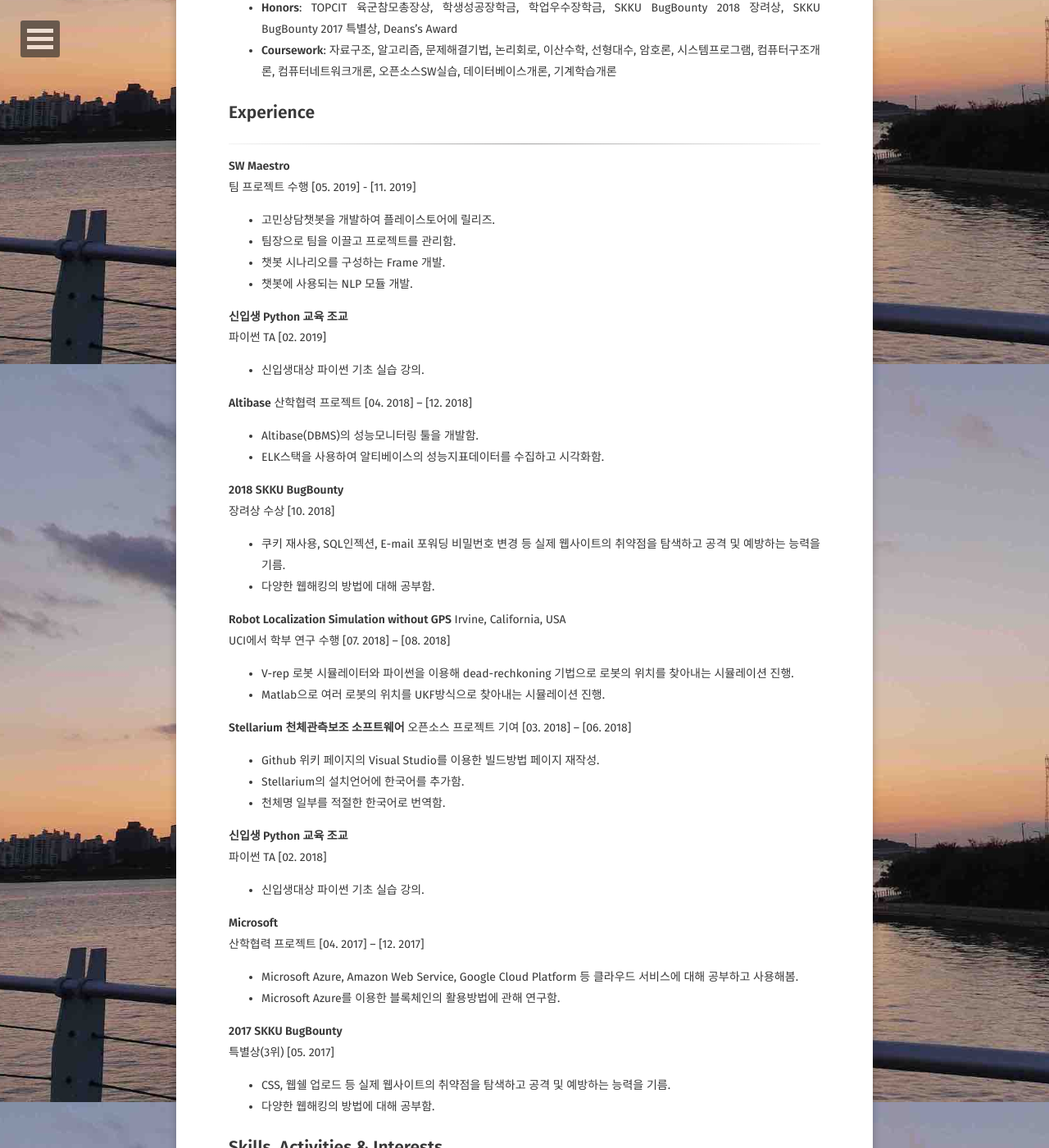
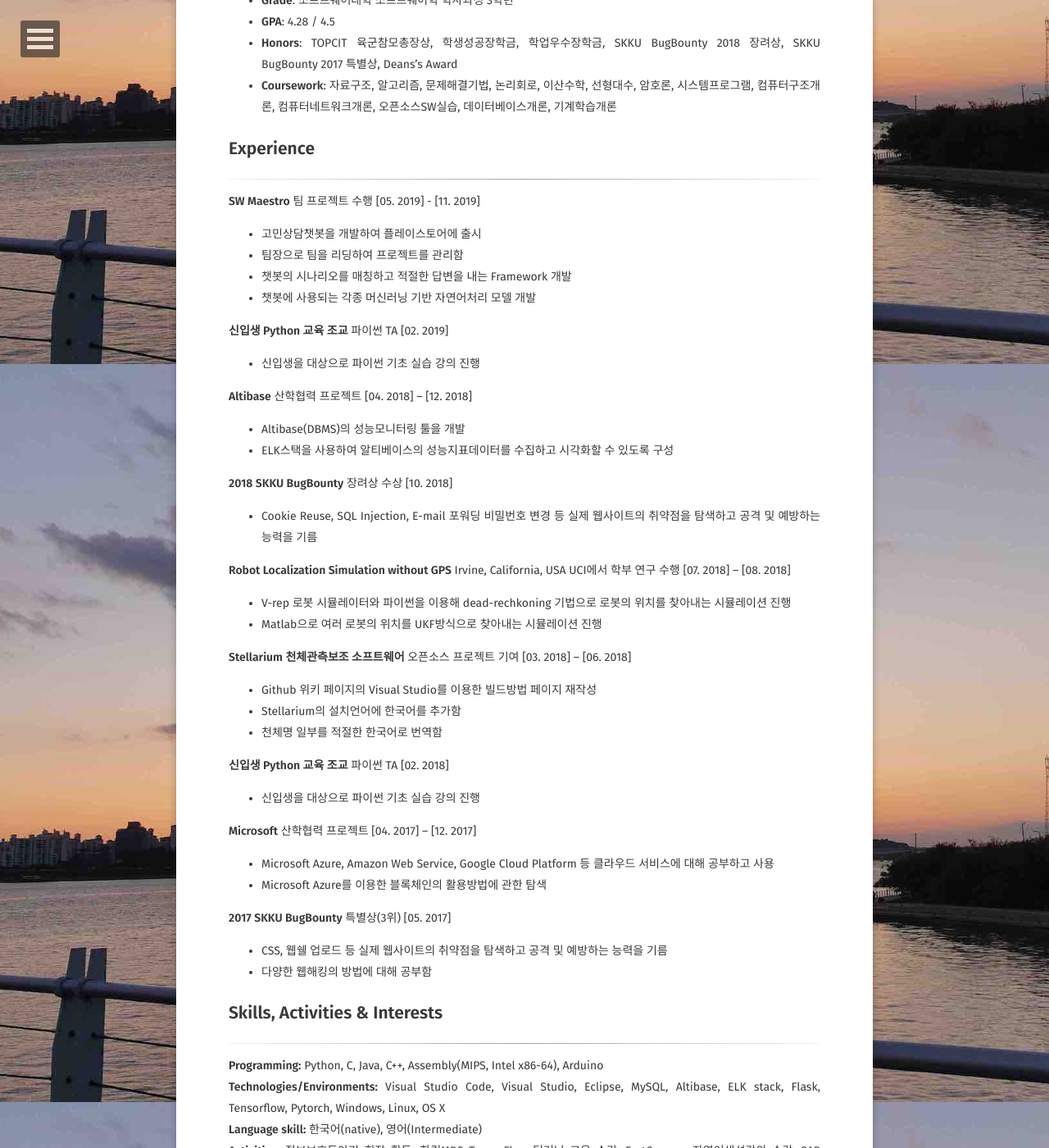
Before and after one commit to psj8252/psj8252.github.io, a Jekyll site: the page built from about/ko.md, in a window 1280 px wide and 1400 px high, scrolled down 456 px. Shown: the whole window at 82% size. Built offline with Jekyll 4.4.1, drawn with Linux system fonts in a browser that asks for light colours; some of the changed text lies outside the part shown.

Commit message:
docs: About Me 페이지 수정

```diff
--- a/about/ko.md
+++ b/about/ko.md
@@ -6,11 +6,14 @@ date: 2019-12-6
 comments: false
 ---
 
-<!-- <center><b>Moon</b> is a minimal, one column jekyll theme.</center> -->
+<center>Last Updated at 19.12.06.</center>
+
 
 ## Education
-<hr/>
-성균관대학교
+
+---
+
+Sungkyunkwan University Suwon, South Korea
 * __Grade__: 소프트웨어대학 소프트웨어학 학사과정 3학년
 * __GPA__: 4.28 / 4.5
 * __Honors__: TOPCIT 육군참모총장상, 학생성공장학금, 학업우수장학금, SKKU BugBounty 2018 장려상, SKKU BugBounty 2017 특별상, Deans’s Award
@@ -18,55 +21,58 @@ comments: false
 오픈소스SW실습, 데이터베이스개론, 기계학습개론
 
 ## Experience
-<hr/>
+
+---
+
 __SW Maestro__
 팀 프로젝트 수행      [05. 2019] - [11. 2019]
-* 고민상담챗봇을 개발하여 플레이스토어에 릴리즈.
-* 팀장으로 팀을 이끌고 프로젝트를 관리함.
-* 챗봇 시나리오를 구성하는 Frame 개발.
-* 챗봇에 사용되는 NLP 모듈 개발.
+* 고민상담챗봇을 개발하여 플레이스토어에 출시
+* 팀장으로 팀을 리딩하여 프로젝트를 관리함
+* 챗봇의 시나리오를 매칭하고 적절한 답변을 내는 Framework 개발
+* 챗봇에 사용되는 각종 머신러닝 기반 자연어처리 모델 개발
 
 __신입생 Python 교육 조교__
 파이썬 TA    [02. 2019]
-* 신입생대상 파이썬 기초 실습 강의.
+* 신입생을 대상으로 파이썬 기초 실습 강의 진행
 
 __Altibase__
 산학협력 프로젝트		[04. 2018] – [12. 2018]
-* Altibase(DBMS)의 성능모니터링 툴을 개발함.
-* ELK스택을 사용하여 알티베이스의 성능지표데이터를 수집하고 시각화함.
+* Altibase(DBMS)의 성능모니터링 툴을 개발
+* ELK스택을 사용하여 알티베이스의 성능지표데이터를 수집하고 시각화할 수 있도록 구성
 
 __2018 SKKU BugBounty__
 장려상 수상	 	[10. 2018]
-* 쿠키 재사용, SQL인젝션, E-mail 포워딩 비밀번호 변경 등 실제 웹사이트의 취약점을 탐색하고 공격 및 예방하는 능력을 기름.
-* 다양한 웹해킹의 방법에 대해 공부함.
+* Cookie Reuse, SQL Injection, E-mail 포워딩 비밀번호 변경 등 실제 웹사이트의 취약점을 탐색하고 공격 및 예방하는 능력을 기름
 
 __Robot Localization Simulation without GPS__	Irvine, California, USA
 UCI에서 학부 연구 수행		[07. 2018] – [08. 2018]
-* V-rep 로봇 시뮬레이터와 파이썬을 이용해 dead-rechkoning 기법으로 로봇의 위치를 찾아내는 시뮬레이션 진행.
-* Matlab으로 여러 로봇의 위치를 UKF방식으로 찾아내는 시뮬레이션 진행.
+* V-rep 로봇 시뮬레이터와 파이썬을 이용해 dead-rechkoning 기법으로 로봇의 위치를 찾아내는 시뮬레이션 진행
+* Matlab으로 여러 로봇의 위치를 UKF방식으로 찾아내는 시뮬레이션 진행
 
 __Stellarium 천체관측보조 소프트웨어__
 오픈소스 프로젝트 기여		[03. 2018] – [06. 2018]
-* Github 위키 페이지의 Visual Studio를 이용한 빌드방법 페이지 재작성.
-* Stellarium의 설치언어에 한국어를 추가함.
-* 천체명 일부를 적절한 한국어로 번역함.
+* Github 위키 페이지의 Visual Studio를 이용한 빌드방법 페이지 재작성
+* Stellarium의 설치언어에 한국어를 추가함
+* 천체명 일부를 적절한 한국어로 번역함
 
 __신입생 Python 교육 조교__
 파이썬 TA    [02. 2018]
-* 신입생대상 파이썬 기초 실습 강의.
+* 신입생을 대상으로 파이썬 기초 실습 강의 진행
 
 __Microsoft__
 산학협력 프로젝트		[04. 2017] – [12. 2017]
-* Microsoft Azure, Amazon Web Service, Google Cloud Platform 등 클라우드 서비스에 대해 공부하고 사용해봄.
-* Microsoft Azure를 이용한 블록체인의 활용방법에 관해 연구함.
+* Microsoft Azure, Amazon Web Service, Google Cloud Platform 등 클라우드 서비스에 대해 공부하고 사용
+* Microsoft Azure를 이용한 블록체인의 활용방법에 관한 탐색
 
 __2017 SKKU BugBounty__
 특별상(3위)	 	[05. 2017]
-* CSS, 웹쉘 업로드 등 실제 웹사이트의 취약점을 탐색하고 공격 및 예방하는 능력을 기름.
-* 다양한 웹해킹의 방법에 대해 공부함.
+* CSS, 웹쉘 업로드 등 실제 웹사이트의 취약점을 탐색하고 공격 및 예방하는 능력을 기름
+* 다양한 웹해킹의 방법에 대해 공부함
 
 ## Skills, Activities & Interests
-<hr/>
+
+---
+
 __Programming:__ Python, C, Java, C++, Assembly(MIPS, Intel x86-64), Arduino
 __Technologies/Environments:__ Visual Studio Code, Visual Studio, Eclipse, MySQL, Altibase, ELK stack, Flask, Tensorflow, Pytorch, Windows, Linux, OS X
 __Language skill:__ 한국어(native), 영어(Intermediate)
```
Also changed, not shown: about/index.md (+17 -7 lines).
